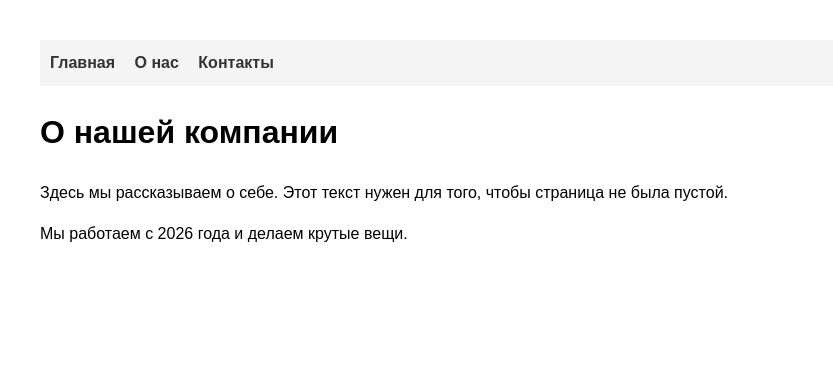
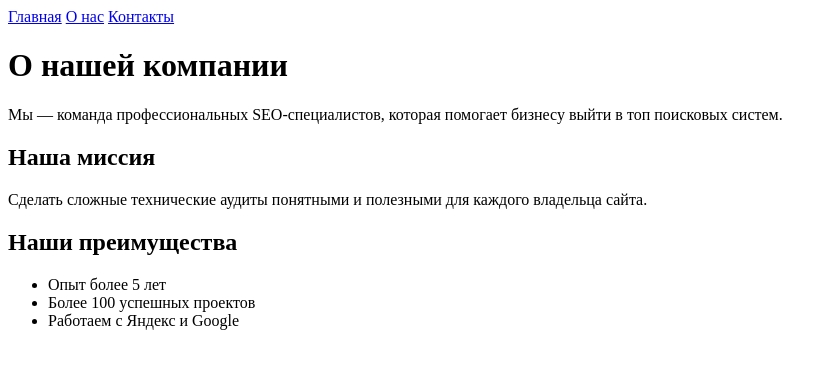
Before and after one commit to kzntt7/kzntt7.github.io, a plain HTML site: page about.html in a window 1280 px wide. Shown: the whole page, without its empty margins (0-833 px from the left). Drawn offline with Linux system fonts and the light colour scheme.

Commit message:
Update about.html

```diff
--- a/about.html
+++ b/about.html
@@ -2,13 +2,9 @@
 <html lang="ru">
 <head>
     <meta charset="UTF-8">
-    <title>Мой сайт - О нас</title>
-    <style>
-        body { font-family: Arial, sans-serif; margin: 40px; line-height: 1.6; }
-        nav { background: #f4f4f4; padding: 10px; margin-bottom: 20px; }
-        nav a { margin-right: 15px; text-decoration: none; color: #333; font-weight: bold; }
-        nav a:hover { color: #007bff; }
-    </style>
+    <meta name="viewport" content="width=device-width, initial-scale=1.0">
+    <title>О компании | SEO-аудит сайтов</title>
+    <meta name="description" content="Узнайте больше о нашей команде. Более 5 лет опыта в SEO-аудите и оптимизации сайтов под Яндекс и AI-поисковики.">
 </head>
 <body>
     <nav>
@@ -18,7 +14,16 @@
     </nav>
 
     <h1>О нашей компании</h1>
-    <p>Здесь мы рассказываем о себе. Этот текст нужен для того, чтобы страница не была пустой.</p>
-    <p>Мы работаем с 2026 года и делаем крутые вещи.</p>
+    <p>Мы — команда профессиональных SEO-специалистов, которая помогает бизнесу выйти в топ поисковых систем.</p>
+
+    <h2>Наша миссия</h2>
+    <p>Сделать сложные технические аудиты понятными и полезными для каждого владельца сайта.</p>
+
+    <h2>Наши преимущества</h2>
+    <ul>
+        <li>Опыт более 5 лет</li>
+        <li>Более 100 успешных проектов</li>
+        <li>Работаем с Яндекс и Google</li>
+    </ul>
 </body>
 </html>
```
